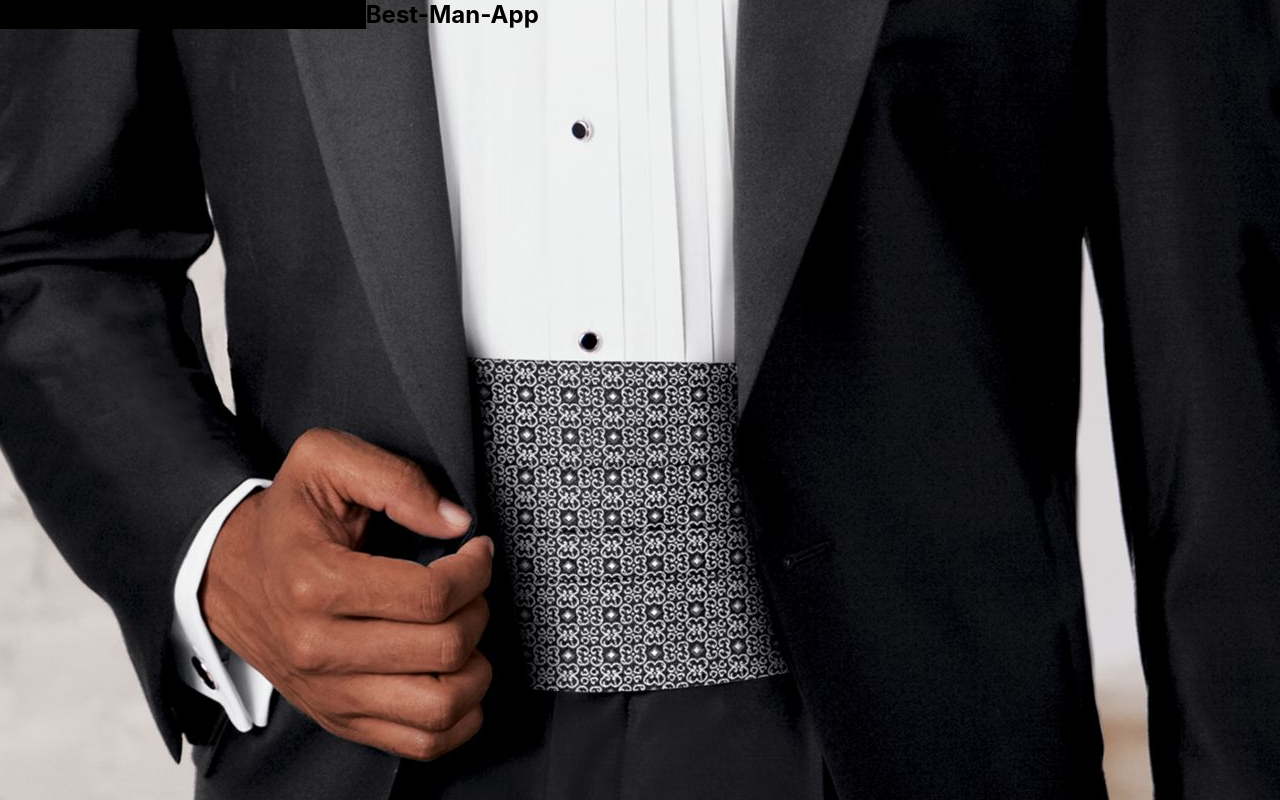
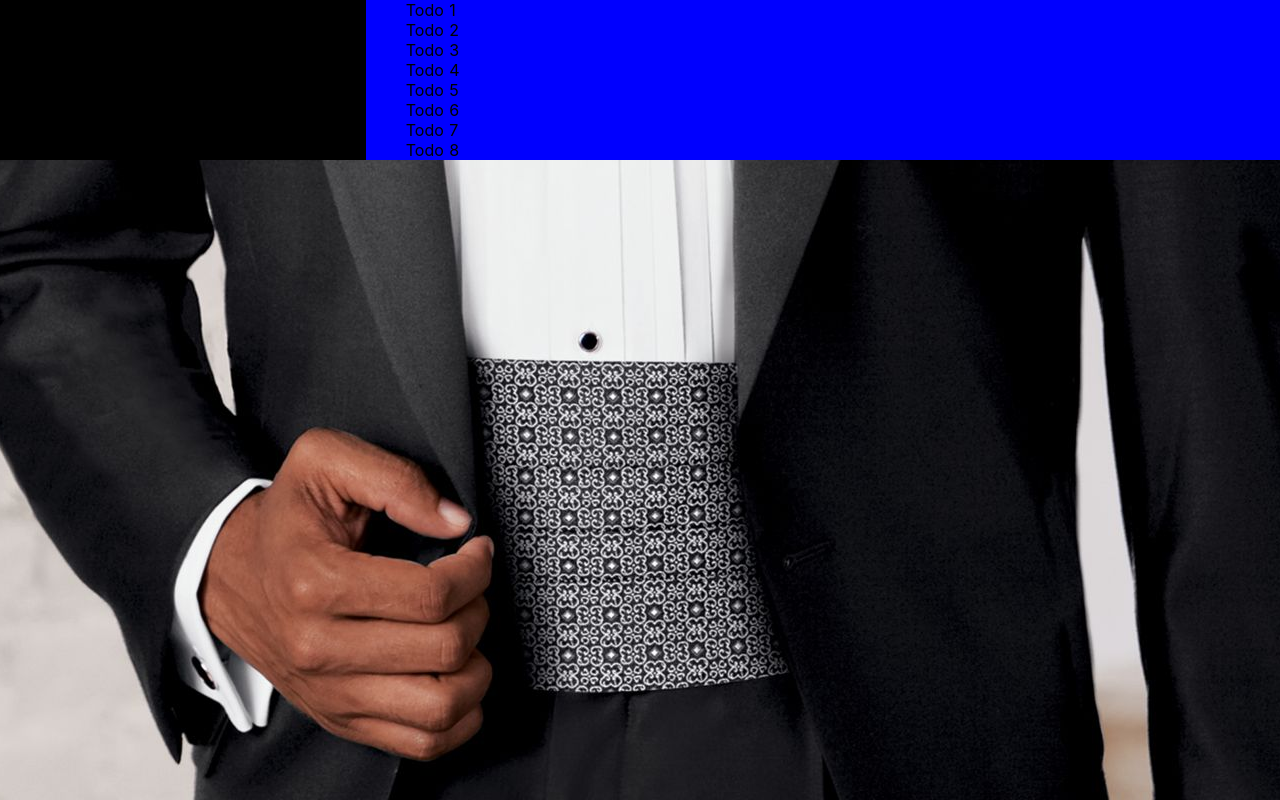
Before and after one commit to bobbypinard/Vue-Projects, a Nuxt app in the folder Groomsmen-App/: page / in a window 1280 px wide. Built offline with nearby package versions, Linux system fonts and the light colour scheme.

Commit message:
Added list to Todo component.

```diff
--- a/Groomsmen-App/components/Todo.vue
+++ b/Groomsmen-App/components/Todo.vue
@@ -1,13 +1,34 @@
 <template>
-
+  <ul>
+    <li v-for="todo in todos" :key="todo.title">{{ todo.title }}</li>
+  </ul>
 </template>
 
 <script>
 export default {
-
+  data () {
+    return {
+      todos: [
+        { title: 'Todo 1' },
+        { title: 'Todo 2' },
+        { title: 'Todo 3' },
+        { title: 'Todo 4' },
+        { title: 'Todo 5' },
+        { title: 'Todo 6' },
+        { title: 'Todo 7' },
+        { title: 'Todo 8' }
+      ]
+    }
+  }
 }
 </script>
 
 <style>
+ul {
+  background-color: blue;
+}
 
+li {
+  list-style-type: none;
+}
 </style>
--- a/Groomsmen-App/pages/index.vue
+++ b/Groomsmen-App/pages/index.vue
@@ -1,20 +1,20 @@
 <template>
   <section class="container">
     <nav-bar />
-    <h1 class="title">
-      Best-Man-App
-    </h1>
+    <todo />
   </section>
 </template>
 
 <script>
 import AppLogo from '~/components/AppLogo.vue'
 import NavBar from '~/components/NavBar.vue'
+import Todo from '~/components/Todo.vue'
 
 export default {
   components: {
     AppLogo,
-    NavBar
+    NavBar,
+    Todo
   }
 }
 </script>
@@ -25,6 +25,9 @@ body {
   background-attachment: fixed;
   background-position: center;
   background-repeat: no-repeat;
+  display: grid;
+  grid-template-columns: 1fr, 2fr;
+  grid-gap: 5rem;
 }
 
 .container {
```
